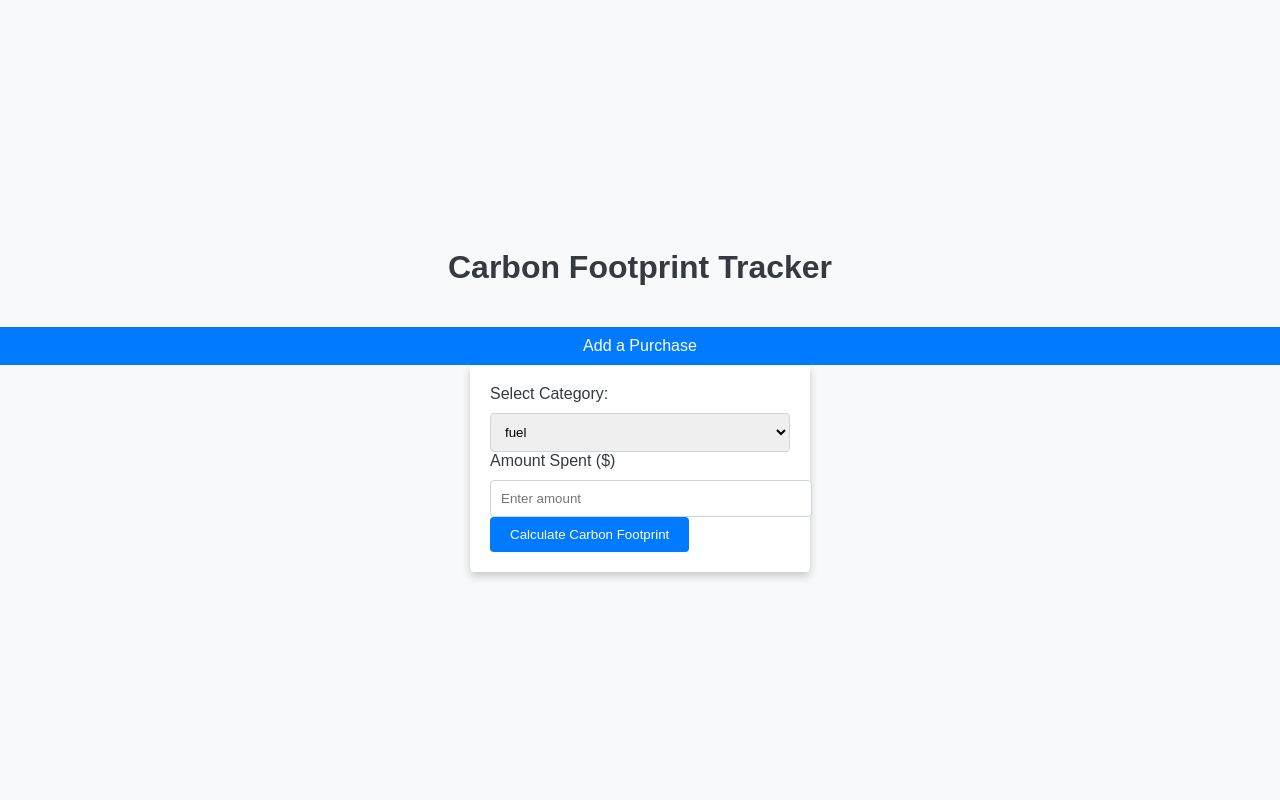
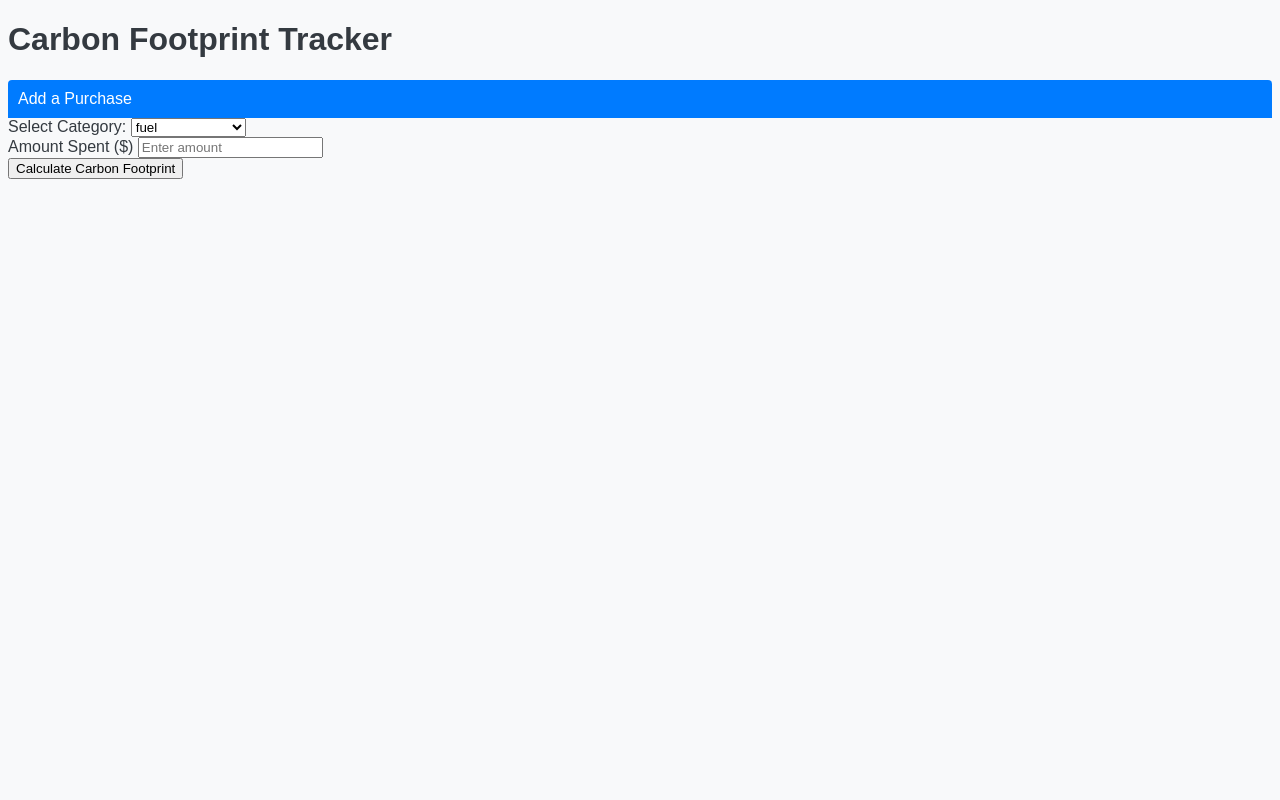
Before and after one commit to Deepashree8/improved-zebra, a Django app: page / in a window 1280 px wide. Run offline with Django 5.2, Linux system fonts and the light colour scheme; data comes from the database, SQL or seed files in the repository.

Commit message:
html file changes

```diff
--- a/carbon_footprint_tracker/tracker/templates/tracker/home.html
+++ b/carbon_footprint_tracker/tracker/templates/tracker/home.html
@@ -1,26 +1,12 @@
 <!DOCTYPE html>
-<html lang="en">
+<html>
 <head>
-    <meta charset="UTF-8">
-    <meta name="viewport" content="width=device-width, initial-scale=1.0">
     <title>Carbon Footprint Tracker</title>
     <style>
         body {
     font-family: Arial, sans-serif;
     background-color: #f8f9fa;
     color: #343a40;
-            margin: 0;
-            padding: 0;
-            display: flex;
-            flex-direction: column;
-            align-items: center;
-            justify-content: center;
-            height: 100vh;
-            transition: background-color 0.5s ease;
-        }
-        .container {
-            text-align: center;
-            margin-bottom: 20px;
             }
         .card-header {
     background-color: #007bff;
@@ -28,51 +14,8 @@
     padding: 10px;
     border-top-left-radius: 0.25rem;
     border-top-right-radius: 0.25rem;
-            width: 100%;
-            text-align: center;
-            animation: fadeIn 1s;
 }
-        form {
-            background-color: white;
-            border-radius: 0.25rem;
-            box-shadow: 0 4px 8px rgba(0, 0, 0, 0.2);
-            padding: 20px;
-            width: 300px;
-            transition: transform 0.3s;
-        }
-        form:hover {
-            transform: scale(1.02);
-        }
-        .form-control {
-            width: 100%;
-            padding: 10px;
-            margin-top: 10px;
-            border: 1px solid #ced4da;
-            border-radius: 0.25rem;
-            transition: border-color 0.3s;
-        }
-        .form-control:focus {
-            border-color: #007bff;
-            box-shadow: 0 0 5px rgba(0, 123, 255, 0.5);
-            outline: none;
-        }
-        .btn-primary {
-            background-color: #007bff;
-            color: white;
-            border: none;
-            padding: 10px 20px;
-            border-radius: 0.25rem;
-            cursor: pointer;
-            transition: background-color 0.3s, transform 0.3s;
-        }
-        .btn-primary:hover {
-            background-color: #0056b3;
-            transform: translateY(-2px);
-        }
-        @keyframes fadeIn {
-            from { opacity: 0; }
-            to { opacity: 1; }
-        }
+
     </style>
 </head>
 
@@ -86,12 +29,16 @@
     <form method="POST">
         {% csrf_token %}
         <label for="category">Select Category:</label>
-        <select name="category" class="form-control">
+        <select name="category">
             {% for category in categories %}
                 <option value="{{ category.id }}">{{ category.name }}</option>
             {% endfor %}
         </select>
         <br>
+        <!-- <label for="amount">Amount:</label>
+        <input type="number" step="0.01" name="amount" required>
+        <br>
+        <button type="submit">Submit</button> -->
         <div class="mb-3">
             <label for="amount" class="form-label">Amount Spent ($)</label>
             <input type="number" class="form-control" id="amount" placeholder="Enter amount" required>
```
Lines whose indentation alone changed are shown as unchanged.
